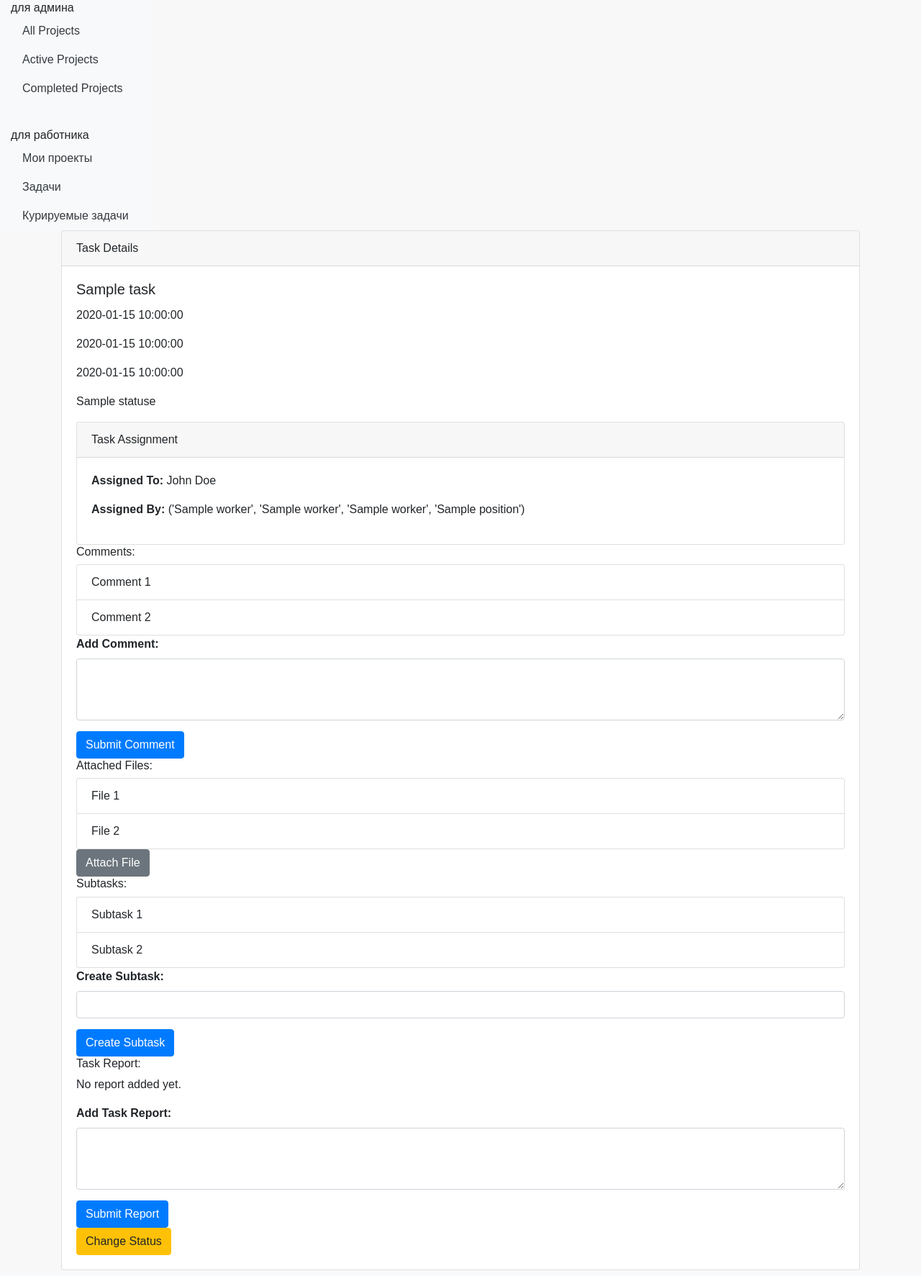
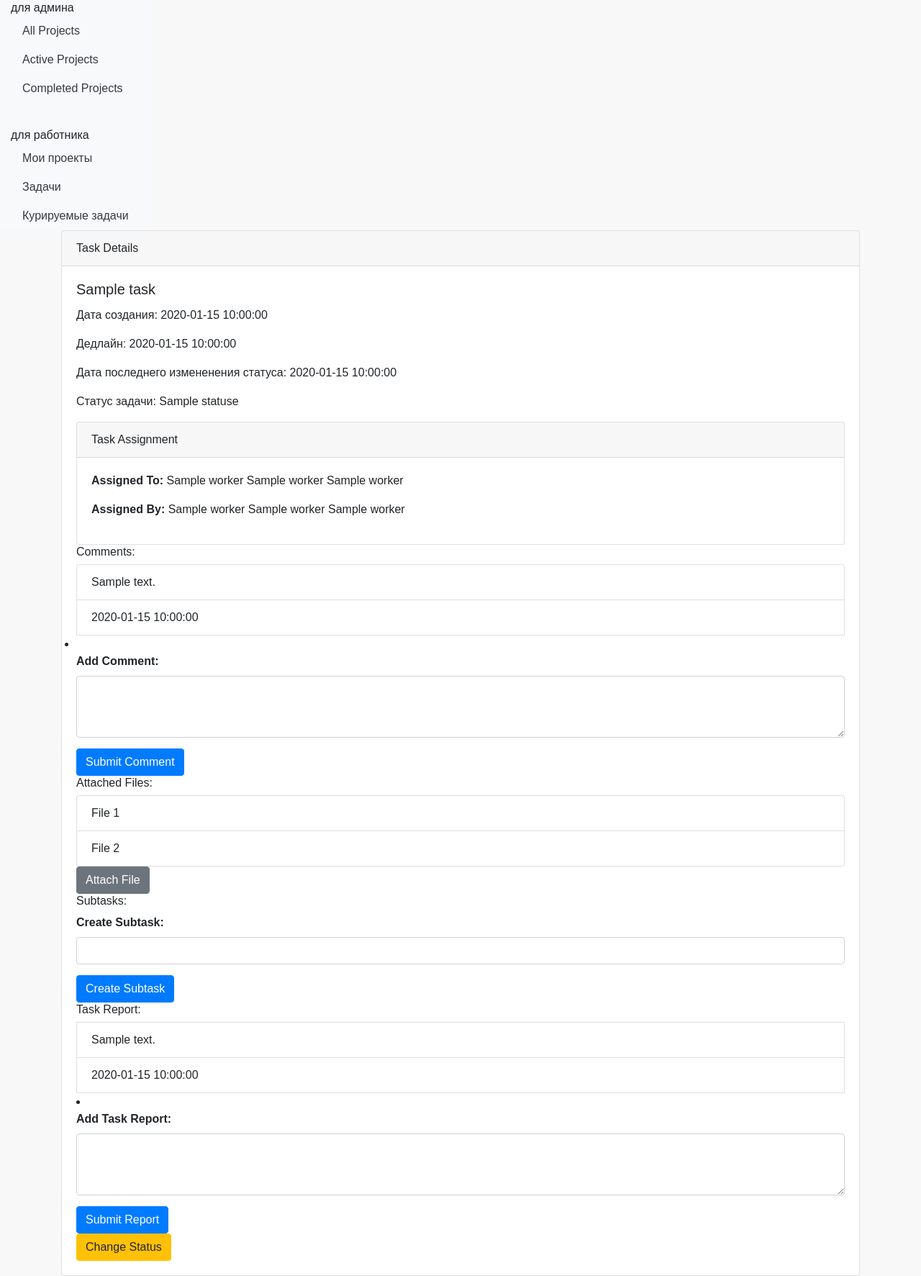
Before and after one commit to hahabuntun/TManagement, a Flask app: page /projects/1/teams/1/team_task/1 in a window 1280 px wide. Shown: the part 57-1830 px from the top of the page at 72% size. Run offline with Flask 3, Linux system fonts and the light colour scheme; tables that the repository leaves empty hold one stand-in row (values such as "Sample post"); some libraries are stand-ins or nearby versions.

Commit message:
Сделал заполнение отображения задачи

```diff
--- a/project/main/dao.py
+++ b/project/main/dao.py
@@ -4,6 +4,7 @@ from project.models import *
 import os
 from datetime import datetime, timedelta
 import pytz
+from sqlalchemy.orm import joinedload
 
 
 def make_project_filename(filename):
@@ -387,30 +388,57 @@ class TaskDAO:
 
     @classmethod
     def get_task(cls, task_id):
-        task = (db.session.query(
-            Task.name,
-            Task.date_created,
-            Task.deadline,
-            Task.stauts_changed_date,
-            TaskStatus.name.label('status'),
-            Worker.name.label('producer_name'),
-            Worker.second_name.label('producer_second_name'),
-            Worker.third_name.label('producer_third_name'),
-            WorkerPosition.name.label('producer_position'),
-            Task.parent_task_id.label('task_parent_id'),
-            Task.main_executor_id.label('task_executor_id')
-        ).filter_by(
-            id=task_id
-        ).join(
-            TaskStatus, Task.task_status_id == TaskStatus.id
-        ).join(
-            TeamMember, Task.producer_id == TeamMember.id
-        ).join(
-            Worker, Worker.id == TeamMember.worker_id, isouter=False
-        ).join(
-            WorkerPosition, WorkerPosition.id == Worker.worker_position_id
-        ).first())
-        return task
+        # task = (db.session.query(
+        #     Task.name,
+        #     Task.date_created,
+        #     Task.deadline,
+        #     Task.stauts_changed_date,
+        #     TaskStatus.name.label('status'),
+        #     Worker.name.label('producer_name'),
+        #     Worker.second_name.label('producer_second_name'),
+        #     Worker.third_name.label('producer_third_name'),
+        #     WorkerPosition.name.label('producer_position'),
+        #     Task.parent_task_id.label('task_parent_id'),
+        #     Task.main_executor_id.label('task_executor_id')
+        # ).filter_by(
+        #     id=task_id
+        # ).join(
+        #     TaskStatus, Task.task_status_id == TaskStatus.id
+        # ).join(
+        #     TeamMember, Task.producer_id == TeamMember.id
+        # ).join(
+        #     Worker, Worker.id == TeamMember.worker_id, isouter=False
+        # ).join(
+        #     WorkerPosition, WorkerPosition.id == Worker.worker_position_id
+        # ).first())
+
+        task_details = db.session.query(Task).options(
+            joinedload(Task.task_status),
+            joinedload(Task.task_messages),
+            joinedload(Task.task_documents),
+            joinedload(Task.subtasks),
+            joinedload(Task.task_reports),
+            joinedload(Task.producer).joinedload(TeamMember.worker),
+            joinedload(Task.main_executor).joinedload(TeamMember.worker),
+        ).filter(Task.id == task_id).first()
+
+        if not task_details:
+            return None
+
+        result = {
+            "task": task_details,
+            "status": task_details.task_status,
+            "messages": task_details.task_messages,
+            "documents": task_details.task_documents,
+            "subtasks": task_details.subtasks,
+            "reports": task_details.task_reports,
+            "producer": task_details.producer.worker,
+            "main_executor": task_details.main_executor.worker,
+        }
+        print(result["subtasks"])
+        print(result["main_executor"].name)
+
+        return result
 
     @classmethod
     def get_task_main_executor(cls, executor_id):
--- a/project/templates/task/task.html
+++ b/project/templates/task/task.html
@@ -9,13 +9,13 @@
             </div>
             <div class="card-body">
                 <!-- Task Title -->
-            <h5 class="card-title">{{ task[0] }}</h5>
+                <h5 class="card-title">{{ task['task'].name }}</h5>
 
                 <!-- Task Description -->
-            <p class="card-text">{{ task[1] }}</p>
-            <p class="card-text">{{ task[2] }}</p>
-            <p class="card-text">{{ task[3] }}</p>
-            <p class="card-text">{{ task[4] }}</p>
+                <p class="card-text">Дата создания: {{ task['task'].date_created }}</p>
+                <p class="card-text">Дедлайн: {{ task['task'].deadline }}</p>
+                <p class="card-text">Дата последнего измененения статуса: {{ task['task'].stauts_changed_date }}</p>
+                <p class="card-text">Статус задачи: {{ task['status'].name }}</p>
 
                 <!-- Task Assignment Section -->
                 <div class="card mt-3">
@@ -23,8 +23,16 @@
                         Task Assignment
                     </div>
                     <div class="card-body">
-                    <p><strong>Assigned To:</strong> John Doe</p>
-                    <p><strong>Assigned By:</strong> {{ task[5], task[6], task[7], task[8] }}</p>
+                        <p><strong>Assigned To:</strong>
+                            {{ task['main_executor'].name }}
+                            {{ task['main_executor'].second_name }}
+                            {{ task['main_executor'].third_name }}
+                        </p>
+                        <p><strong>Assigned By:</strong>
+                            {{ task['producer'].name }}
+                            {{ task['producer'].second_name }}
+                            {{ task['producer'].third_name }}
+                        </p>
                     </div>
                 </div>
 
@@ -32,8 +40,11 @@
                 <!-- Comments Section -->
                 <h6>Comments:</h6>
                 <ul class="list-group">
-                <li class="list-group-item">Comment 1</li>
-                <li class="list-group-item">Comment 2</li>
+                    {% for item in task['messages'] %}
+                        <li class="list-group-item">{{ item.text }}</li>
+                        <li class="list-group-item">{{ item.upload_date }}</li>
+                        <li></li>
+                    {% endfor %}
                     <!-- Add more comments dynamically using JavaScript -->
                 </ul>
 
@@ -60,8 +71,11 @@
                 <!-- Subtasks Section -->
                 <h6>Subtasks:</h6>
                 <ul class="list-group">
-                <li class="list-group-item">Subtask 1</li>
-                <li class="list-group-item">Subtask 2</li>
+                    {% for item in task['subtasks'] %}
+                        <li class="list-group-item">{{ item.name }}</li>
+                        <li></li>
+                    {% endfor %}
+
                     <!-- Add more subtasks dynamically -->
                 </ul>
 
@@ -76,7 +90,11 @@
 
                 <!-- Report Section -->
                 <h6>Task Report:</h6>
-            <p id="task-report" class="card-text">No report added yet.</p>
+                {% for item in task['reports'] %}
+                    <li class="list-group-item">{{ item.text }}</li>
+                    <li class="list-group-item">{{ item.upload_date }}</li>
+                    <li></li>
+                {% endfor %}
 
                 <!-- Add Report Form -->
                 <form id="report-form">
```
Also changed, not shown: project/models.py (+11 -0 lines). Lines whose indentation alone changed are shown as unchanged.
